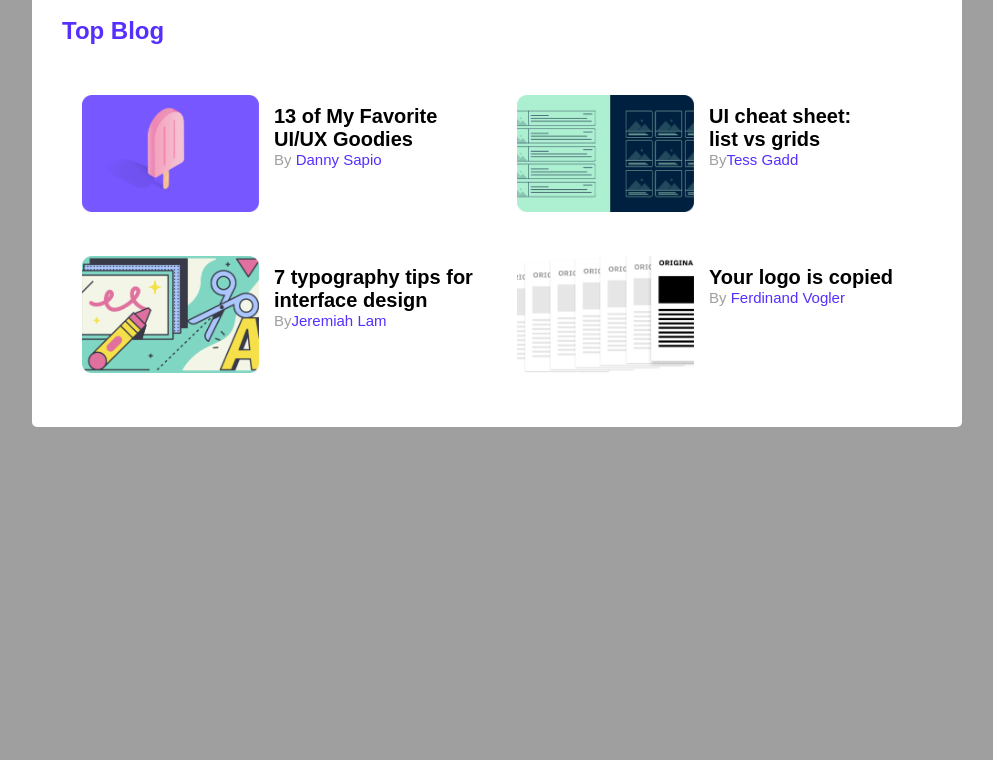
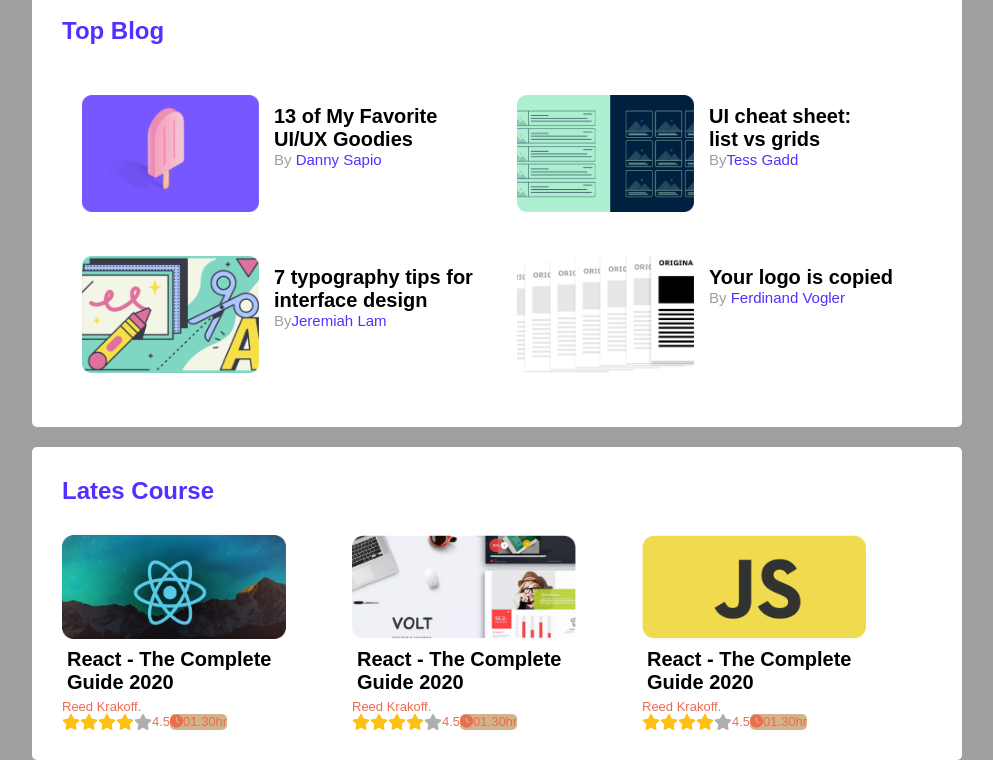
Before and after one commit to tanu200/leader-board, a plain HTML site: page index.html in a window 1280 px wide. Shown: the part 376-1136 px from the top of the page, without its empty margins (143-1136 px from the left). Before the commit the page ends 803 px from the top, so only its background shows below. Drawn offline with Linux system fonts and the light colour scheme.

Commit message:
course add

```diff
--- a/index.html
+++ b/index.html
@@ -129,6 +129,96 @@
             </div>
         </section>
 
+        <!---course area-->
+        <section class="container">
+            <div class="course-area">
+                <h3>Lates Course</h3>
+                <div class="course1">
+                    <div class="course">
+                        <div class="course-img">
+                            <img src="images/courses/course-1.png" alt="">
+
+                        </div>
+                        <div class="course-text">
+                            <h2>
+                                React - The Complete <br>
+                                Guide 2020
+                            </h2>
+                            <p>Reed Krakoff.</p>
+                            <div class="star">
+                                <i class="fas fa-star fill"></i>
+                                <i class="fas fa-star fill"></i>
+                                <i class="fas fa-star fill"></i>
+                                <i class="fas fa-star fill"></i>
+                                <i class="fas fa-star empty"></i>
+                                <p>4.5</p>
+                                <p class="text2"> <i class="fas fa-clock"></i>01.30hr</p>
+
+                            </div>
+
+
+                        </div>
+
+                    </div>
+
+                    <div class="course">
+                        <div class="course-img">
+                            <img src="images/courses/course-2.png" alt="">
+
+                        </div>
+                        <div class="course-text">
+                            <h2>
+                                React - The Complete <br>
+                                Guide 2020
+                            </h2>
+                            <p>Reed Krakoff.</p>
+                            <div class="star">
+                                <i class="fas fa-star fill"></i>
+                                <i class="fas fa-star fill"></i>
+                                <i class="fas fa-star fill"></i>
+                                <i class="fas fa-star fill"></i>
+                                <i class="fas fa-star empty"></i>
+                                <p>4.5</p>
+                                <p class="text2"> <i class="fas fa-clock"></i>01.30hr</p>
+
+                            </div>
+
+
+                        </div>
+
+                    </div>
+
+                    <div class="course">
+                        <div class="course-img">
+                            <img src="images/courses/course-3.png" alt="">
+
+                        </div>
+                        <div class="course-text">
+                            <h2>
+                                React - The Complete <br>
+                                Guide 2020
+                            </h2>
+                            <p>Reed Krakoff.</p>
+                            <div class="star">
+                                <i class="fas fa-star fill"></i>
+                                <i class="fas fa-star fill"></i>
+                                <i class="fas fa-star fill"></i>
+                                <i class="fas fa-star fill"></i>
+                                <i class="fas fa-star empty"></i>
+                                <p>4.5</p>
+                                <p class="text2"> <i class="fas fa-clock"></i>01.30hr</p>
+
+                            </div>
+
+
+                        </div>
+
+                    </div>
+                </div>
+
+            </div>
+        </section>
+
     </main>
 
 </body>
--- a/style.css
+++ b/style.css
@@ -80,6 +80,7 @@ main{
 hr{
     border: 1px solid slategray;
 }
+/*----------top blog-------**/
 .top-blog h2{
 
     color: #562EFF;
@@ -118,3 +119,45 @@ hr{
     text-decoration: none;
     color:#562EFF;
 }
+/*course area**/
+.course-area h3{
+    color: #562EFF;
+    font-size:24px;
+    margin-bottom: 30px;
+
+}
+.course-img img{
+    width: 224px;
+    height: 104px;
+}
+.course-text h2{
+    font-size: 20px;
+    padding: 5px;
+}
+.course-text p{
+    color:#ED6B4F;
+    font-size: 13px;
+}
+.star .fill{
+    color:#FFC014;
+}
+.star .empty{
+    color: #AEAEAE;
+}
+.star{
+    display: flex;
+
+
+
+
+}
+.course1{
+    display:grid;
+    grid-template-columns: 1fr 1fr 1fr;
+}
+
+.star .text2{
+    background-color:tan;
+    border-radius: 5px;
+
+}
```
